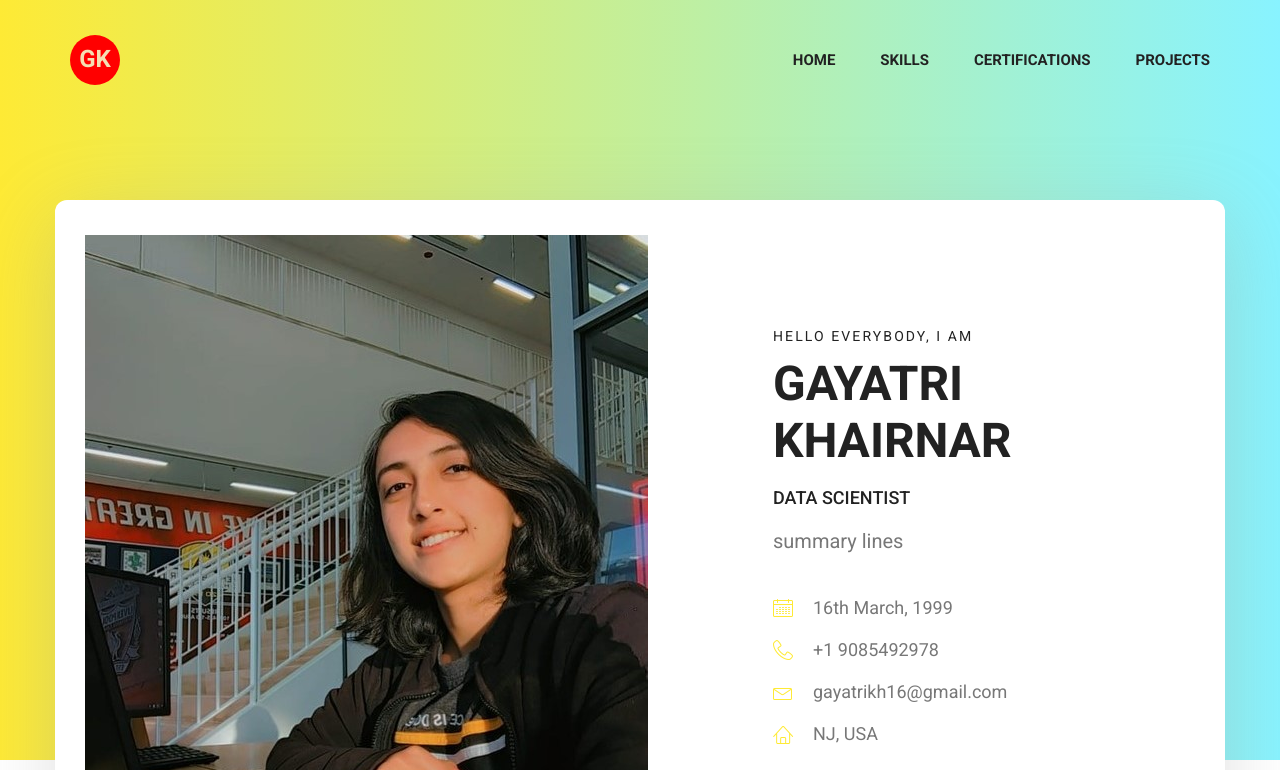
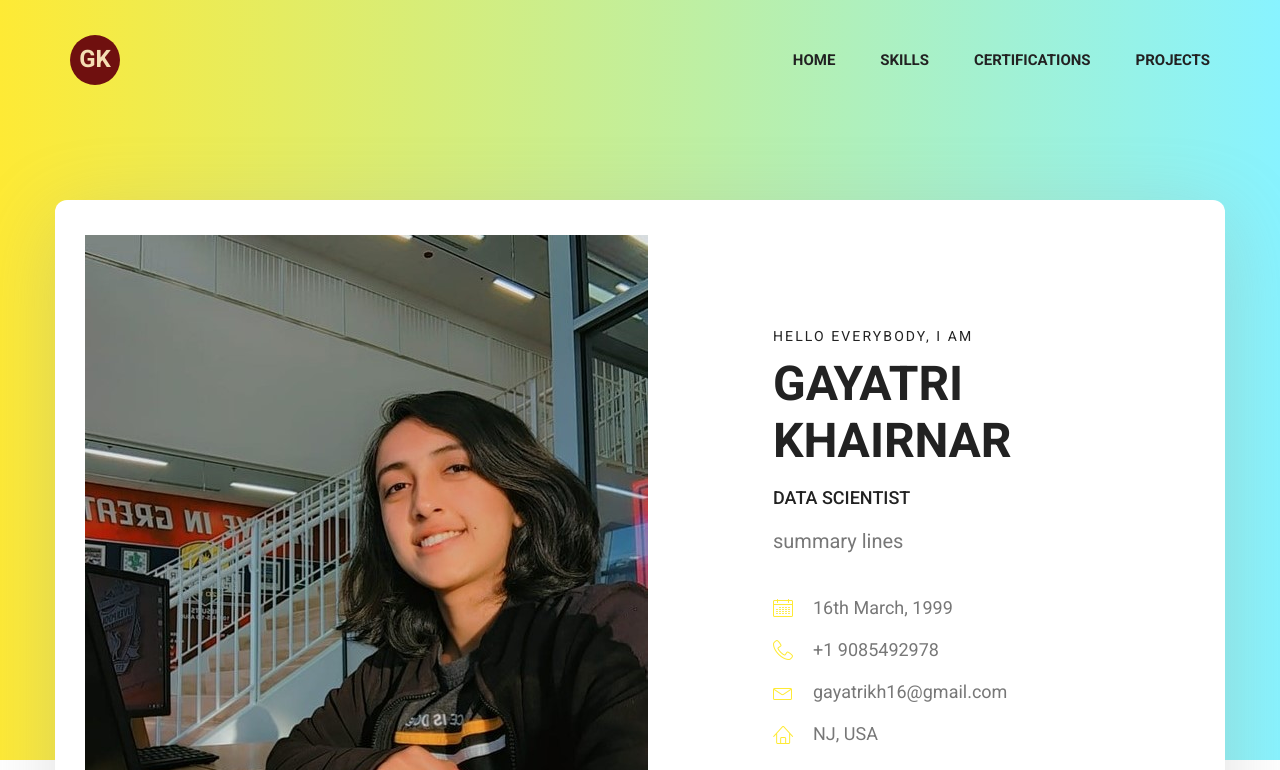
Before and after one commit to GayatriKhairnar/GayatriKhairnar.github.io, a plain HTML site: page index.html in a window 1280 px wide. Shown: the top 770 px of the page. Drawn offline with Linux system fonts and the light colour scheme.

Commit message:
logo color change

```diff
--- a/css/style.css
+++ b/css/style.css
@@ -147,7 +147,7 @@ button:focus {
       color: wheat;
       width: 50px;
       height: 50px;
-      background-color: #ff0000; /* Example background color */
+      background-color: #6f100f; /* Example background color */
       border-radius: 50%; /* Makes it circular */
       display: flex;
       justify-content: center;
```
